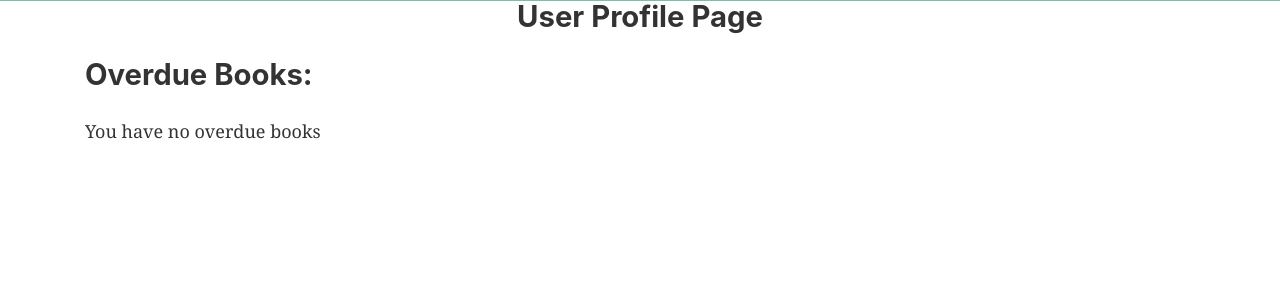
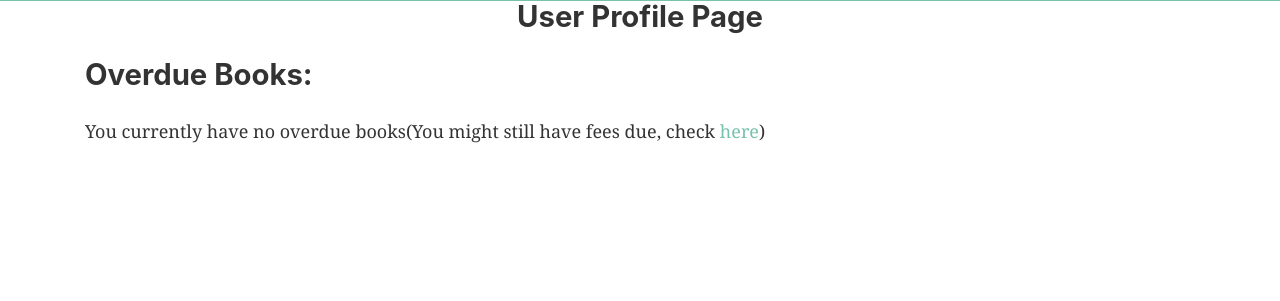
Before and after one commit to ShehanAT/LibraryManager, a PHP site: page /php/user/userProfile/userOverdue.php in a window 1280 px wide. Shown: the part 75-376 px from the top of the page. Run offline with PHP 8.4, Linux system fonts and the light colour scheme; the visitor is signed in with stand-in values (Sample User, id 1); data comes from the database, SQL or seed files in the repository; some libraries are stand-ins or nearby versions.

Commit message:
Update userOverdue.php

```diff
--- a/php/user/userProfile/userOverdue.php
+++ b/php/user/userProfile/userOverdue.php
@@ -21,7 +21,7 @@ session_start();
             $query = "SELECT * FROM loans WHERE user_id='$user_id' AND returned_on IS NULL AND return_by < CURDATE()";
             $results = mysqli_query($db, $query);
             if(mysqli_num_rows($results) == 0){
-                echo "<p>You have no overdue books</p>";
+                  echo "<p>You currently have no overdue books(You might still have fees due, check <a href='https://atukoran.myweb.cs.uwindsor.ca/project/php/user/userProfile/userDueFunds.php'>here</a>)</p>";
             }else{
                 //print list of issued books is a table
                 echo "
```
